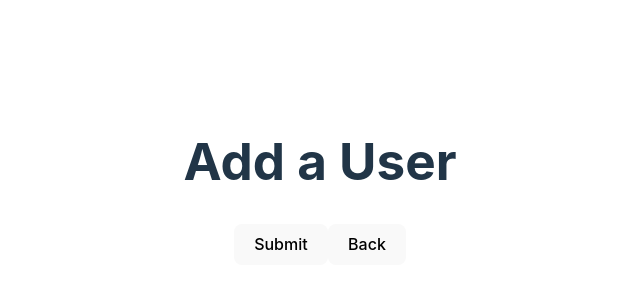
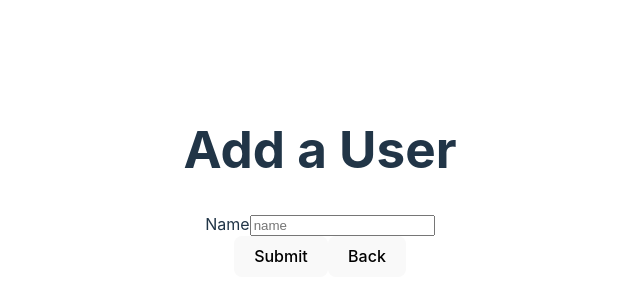
Before and after one commit to djokangoma/CRUD-List-of--users, a React (Vite) app: page /create in a window 1280 px wide. Shown: the part 218-518 px from the top of the page, without its empty margins (320-960 px from the left). Built offline with nearby package versions, Linux system fonts and the light colour scheme.

Commit message:
management of the form

```diff
--- a/src/components/create.jsx
+++ b/src/components/create.jsx
@@ -1,10 +1,43 @@
 import React from "react";
+import { useForm } from "react-hook-form";
+import { useState } from "react";
 
 export default function Create() {
+  const [formData, setFormData] = useState({
+    inputName: "",
+  });
+
+  const {
+    register,
+    handleSubmit,
+    formState: { errors },
+  } = useForm({ defaultValues: formData });
+
+  const onSubmit = (data, e) => {
+    e.preventDefault();
+    setFormData;
+  };
+
   return (
     <div>
       <h1>Add a User</h1>
-      <form action=""></form>
+      <form onSubmit={handleSubmit(onSubmit)}>
+        <label htmlFor="">Name</label>
+        <input
+          type="text"
+          placeholder="name"
+          name="inputName"
+          {...register("tweetInput", {
+            minLength: {
+              value: 1,
+              message: "le texte doit contenir au moins un caractere",
+            },
+          })}
+        />
+        {errors.tweetInput && (
+          <span style={{ color: "red" }}>{errors.tweetInput.message}</span>
+        )}
+      </form>
       <button>Submit</button>
       <button>Back</button>
     </div>
```
